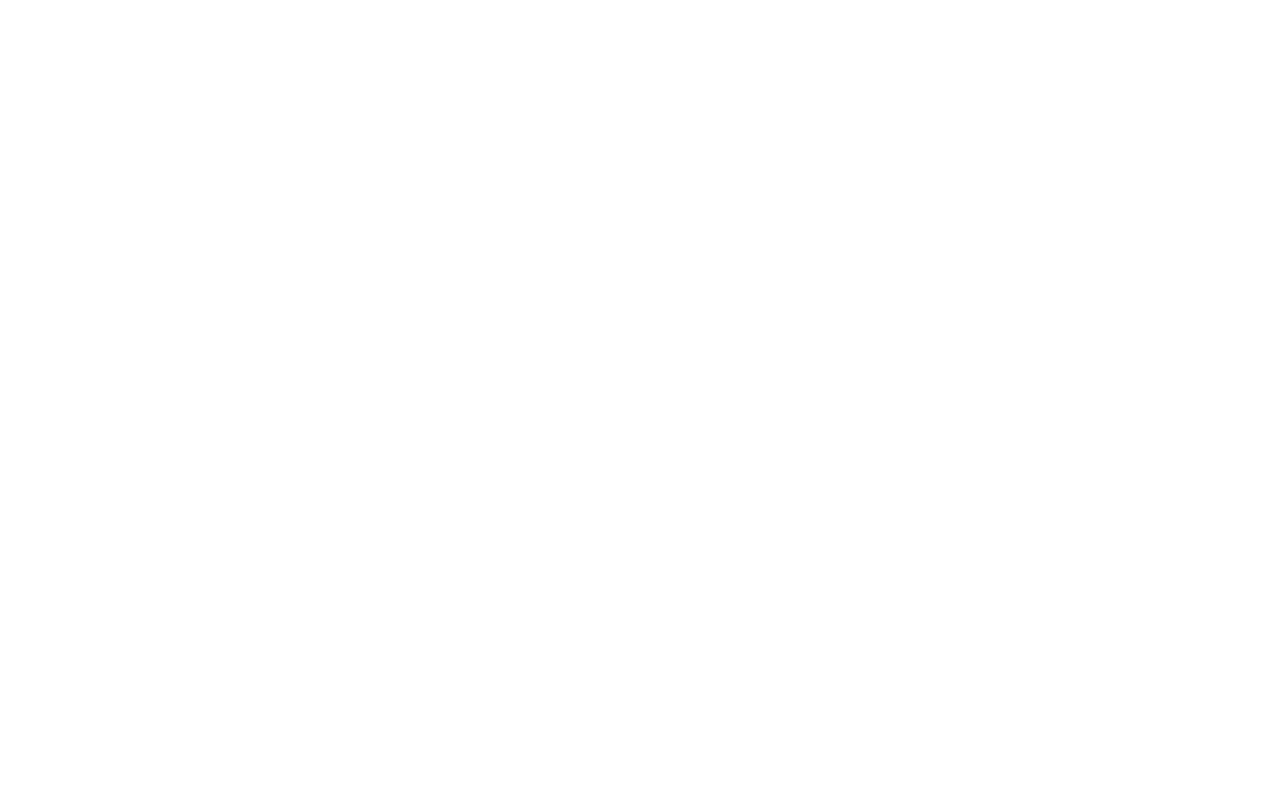
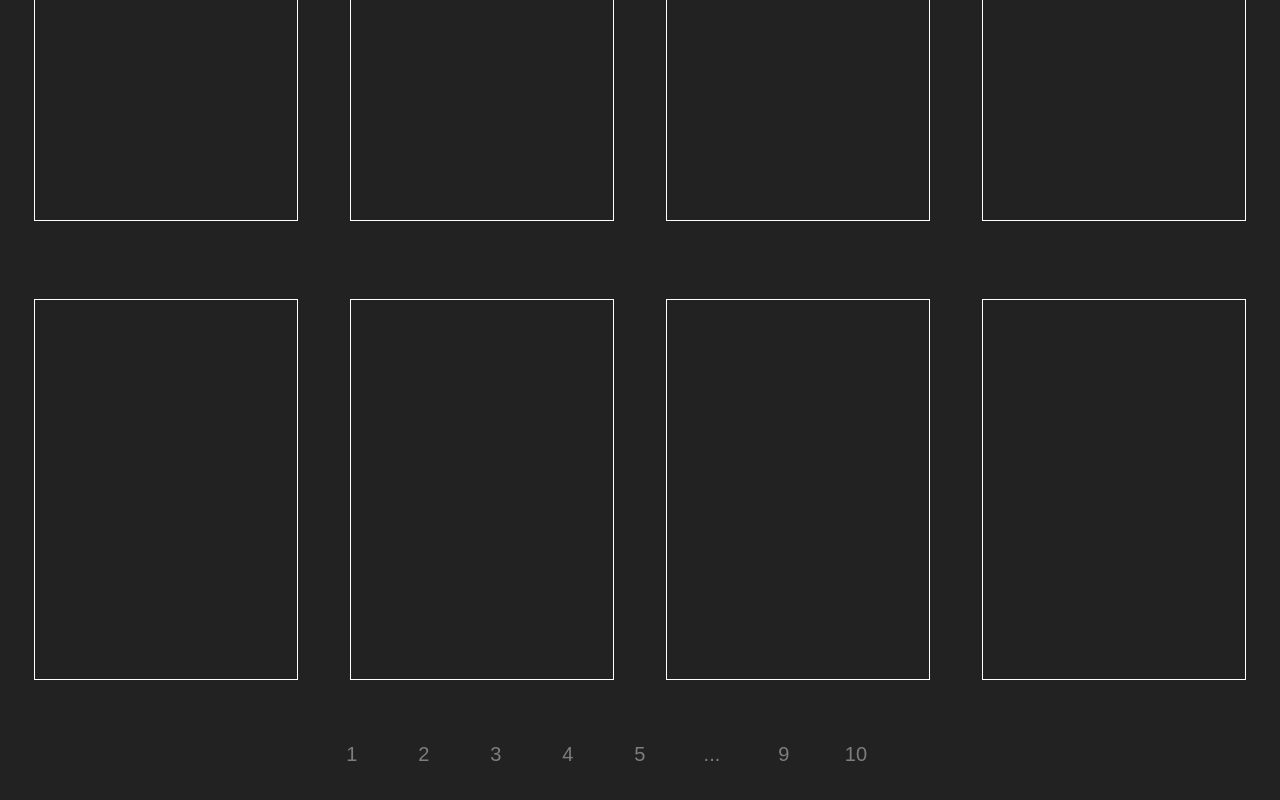
Before and after one commit to patika-175-protein-react-bootcamp/week6-new-version-marvel-qbica2, a React (Create React App) app in the folder marvel/: page / in a window 1280 px wide. Shown: the part 1868-2668 px from the top of the page. Before the commit the page ends 1079 px from the top, so only its background shows below. Built offline with nearby package versions, Linux system fonts and the light colour scheme.

Commit message:
cardlist-card-pagination components simply desinged

```diff
--- /dev/null
+++ b/marvel/src/components/Card.js
@@ -0,0 +1,13 @@
+import React from "react";
+import style from "../styles/card.module.scss";
+
+function Card() {
+    return (
+        <div className={style.card}>
+            <img  src="" alt="" />
+            <div className={style.title}></div>
+        </div>
+    );
+}
+
+export default Card;
--- /dev/null
+++ b/marvel/src/components/CardList.js
@@ -0,0 +1,24 @@
+import React from "react";
+import Card from "./Card";
+import style from "../styles/cardlist.module.scss";
+
+function CardList() {
+    return (
+        <div className={style.cardList}>
+            <Card />
+            <Card />
+            <Card />
+            <Card />
+            <Card />
+            <Card />
+            <Card />
+            <Card />
+            <Card />
+            <Card />
+            <Card />
+            <Card />
+        </div>
+    );
+}
+
+export default CardList;
--- a/marvel/src/components/Header.js
+++ b/marvel/src/components/Header.js
@@ -5,7 +5,7 @@
     return (
         <header>
             <div className={style.marvel}>
-                <img src="./image2.png" alt="logo" />
+                <img src="image2.png" alt="logo" />
             </div>
         </header>
     );
--- /dev/null
+++ b/marvel/src/components/Pagination.js
@@ -0,0 +1,22 @@
+import React from "react";
+import style from "../styles/pagination.module.scss";
+
+function Pagination() {
+    return (
+        <footer>
+            <div className={style.pagination}>
+                <button>1</button>
+                <button>2</button>
+                <button>3</button>
+                <button>4</button>
+                <button>5</button>
+                <button>...</button>
+                <button>9</button>
+                <button>10</button>
+                <button></button>
+            </div>
+        </footer>
+    );
+}
+
+export default Pagination;
--- a/marvel/src/pages/Landing.js
+++ b/marvel/src/pages/Landing.js
@@ -1,8 +1,13 @@
 import React from "react";
+import CardList from "../components/CardList";
+import Pagination from "../components/Pagination";
 
 function Landing() {
     return (
-        <div>Landing</div>
+        <>
+            <CardList />
+            <Pagination />
+        </>
     );
 }
 
--- /dev/null
+++ b/marvel/src/styles/card.module.scss
@@ -0,0 +1,27 @@
+.card{
+  width:252px;
+  height:369px;
+  margin: 45px 0;
+  padding: 10px;
+  outline-offset: 5px;
+  outline: #ffffff solid 1px;
+  display:flex;
+  flex-direction: column;
+  justify-content: space-around;
+  align-items: center;
+    img{
+        position: relative;
+        top: -50px;
+        padding-top: 10px;
+        border-top: 1px solid #ffffff;
+        box-shadow: 0px 4px 4px 0px #00000040;
+    }
+    .title{
+        font-size: 18px;
+        line-height: 21.09px;
+        color: #ffffff;
+        text-align: center;
+        position: relative;
+        top: -20px;
+      }
+}
--- /dev/null
+++ b/marvel/src/styles/cardlist.module.scss
@@ -0,0 +1,9 @@
+.cardList{
+  margin-top: 150px;
+  width: 1200px;
+  height: auto;
+  display: flex;
+  flex-wrap:wrap;
+  justify-content:space-between;
+  align-content: space-around;
+}
--- /dev/null
+++ b/marvel/src/styles/pagination.module.scss
@@ -0,0 +1,26 @@
+footer{
+    width: 1200px;
+    display: flex;
+    justify-content: center;
+    margin-bottom: 50px;
+    .pagination{
+        height: 72px;
+        display: flex;
+        justify-content: space-around;
+        align-items: center;
+        button{
+            width: 72px;
+            height: 48px;
+            background-color:  #222222;
+            border: none;
+            border-radius: 30px;
+            color: #7E7E7E;
+            font-size: 20px;
+            font-weight: 500;
+            line-height: 23.44px;
+            letter-spacing:0.15px;
+            text-align: center;
+            user-select: none;
+          }
+    }
+}
```
Also changed, not shown: 1 other file (tests, documents, lock files or other folders).
